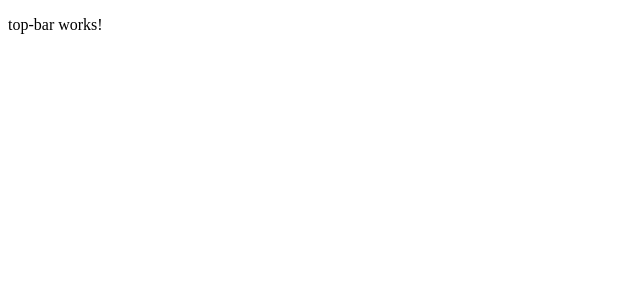
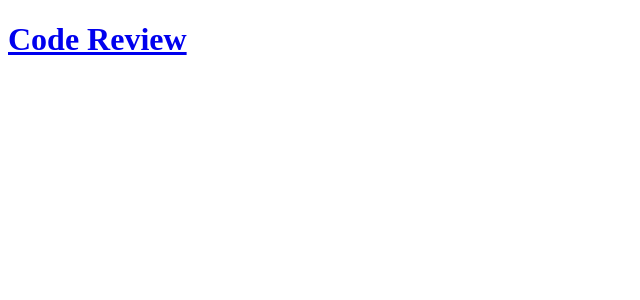
Before and after one commit to KyKri/code-review, an Angular app: page / in a window 1280 px wide. Shown: the top 300 px of the page, without its empty margins (0-640 px from the left). Built offline with nearby package versions, Linux system fonts and the light colour scheme.

Commit message:
added Code Review link to top bar

```diff
--- a/src/app/top-bar/top-bar.component.html
+++ b/src/app/top-bar/top-bar.component.html
@@ -1 +1 @@
-<p>top-bar works!</p>
+<a routerLink="['/']"><h1>Code Review</h1></a>
```
Also changed, not shown: 1 other file (tests, documents, lock files or other folders).
